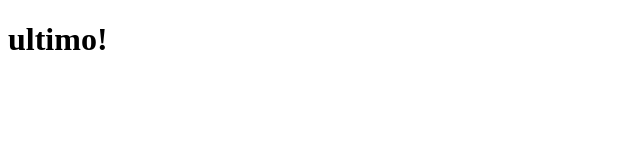
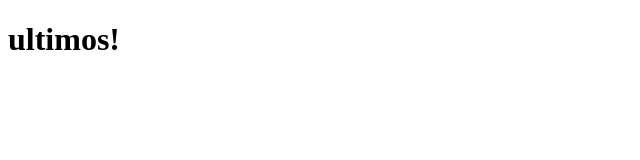
Before and after one commit to sebadasta/coursera-angularJS, a plain HTML site: page index.html in a window 1280 px wide. Shown: the full height of the page, 0-640 px from the left. Drawn offline with Linux system fonts and the light colour scheme.

Commit message:
new version

```diff
--- a/index.html
+++ b/index.html
@@ -5,6 +5,8 @@
     <title>hello coursera</title>
   </head>
   <body>
-    <h1>ultimo!</h1>
-  </body>
+    <h1>ultimos!</h1>
+
+    </body>
+
 </html>
```
Also changed, not shown: 1 other file.
